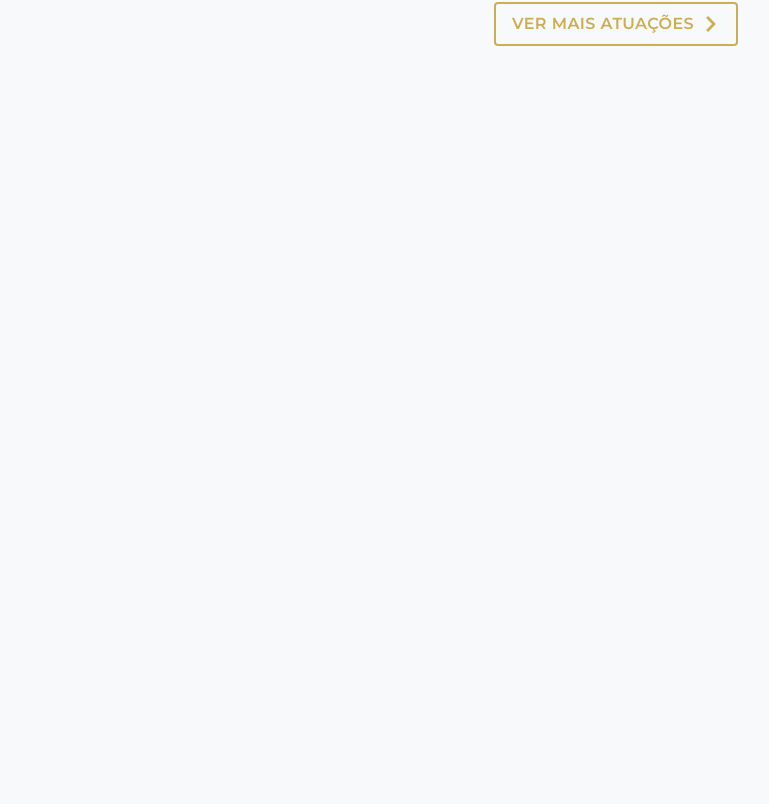
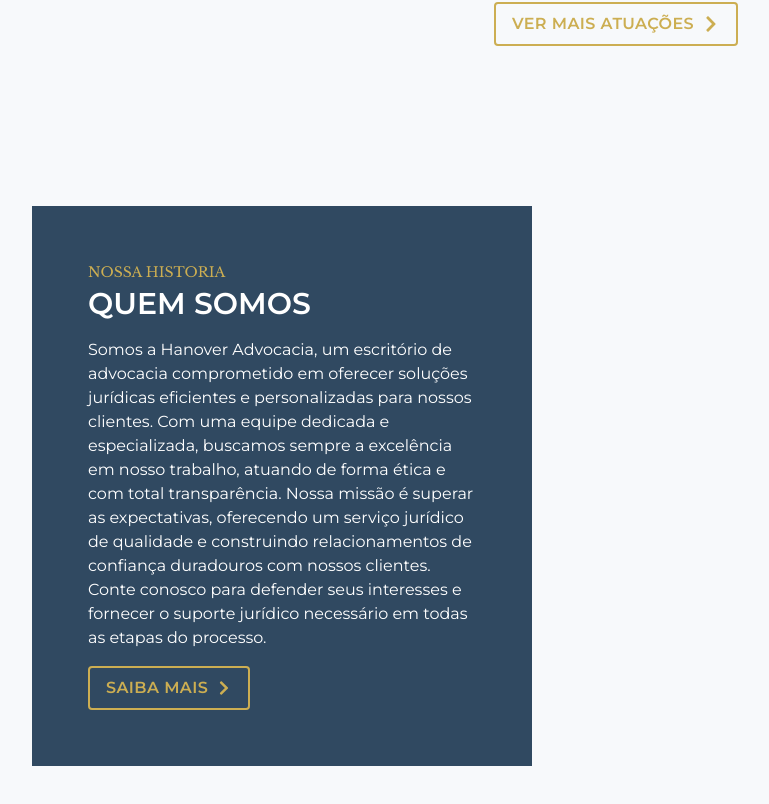
Before and after one commit to Wudson-Batista/hanover_advocacia, a React (Vite) app: page / in a window 1280 px wide. Shown: the part 1698-2502 px from the top of the page, without its empty margins (24-793 px from the left). Before the commit the page ends 1840 px from the top, so only its background shows below. Built offline with nearby package versions, Linux system fonts and the light colour scheme.

Commit message:
About section

```diff
--- /dev/null
+++ b/src/Components/sections/AboutSection.jsx
@@ -0,0 +1,28 @@
+import React from 'react'
+import Title from '../Title'
+import Button from '../Button'
+import { FaChevronRight } from 'react-icons/fa'
+
+function AboutSection() {
+    return (
+        <section className='py-16 about-bg' >
+            <div className="container">
+                <div className="frame md:p-14 sm:p-10 p-8 bg-about text-white max-w-[500px]">
+                    <Title title='quem somos' subtitle='nossa historia' />
+                    <div className="text mt-4">
+                        <p>
+                            Somos a Hanover Advocacia, um escritório de advocacia comprometido em oferecer soluções jurídicas eficientes e personalizadas para nossos clientes. Com uma equipe dedicada e especializada, buscamos sempre a excelência em nosso trabalho, atuando de forma ética e com total transparência. Nossa missão é superar as expectativas, oferecendo um serviço jurídico de qualidade e construindo relacionamentos de confiança duradouros com nossos clientes. Conte conosco para defender seus interesses e fornecer o suporte jurídico necessário em todas as etapas do processo.
+                        </p>
+                    </div>
+                    <div className='mt-4'>
+                        <Button icon={<FaChevronRight />}>
+                            saiba mais
+                        </Button>
+                    </div>
+                </div>
+            </div>
+        </section>
+    )
+}
+
+export default AboutSection
--- a/src/Pages/Home.jsx
+++ b/src/Pages/Home.jsx
@@ -4,6 +4,7 @@ import banner from '../assets/banner-bg.png'
 import Button from '../Components/Button'
 import Title from '../Components/Title'
 import ServicesSection from '../Components/sections/ServicesSection'
+import AboutSection from '../Components/sections/AboutSection'
 
 function Home() {
     return (
@@ -15,11 +16,12 @@ function Home() {
                             subtitle={'Hanover Advocacia: Seu Parceiro Jurídico de Confiança'}
                             title={'Soluções jurídicas especializadas para empresas e indivíduos'}
                         />
-                        <Button>Entre em contato</Button>
+                        <Button variant='outline' >Entre em contato</Button>
                     </div>
                 </div>
             </Banner>
             <ServicesSection></ServicesSection>
+            <AboutSection></AboutSection>
         </main>
     )
 }
```
Also changed, not shown: src/assets/about-banner.png (added).
